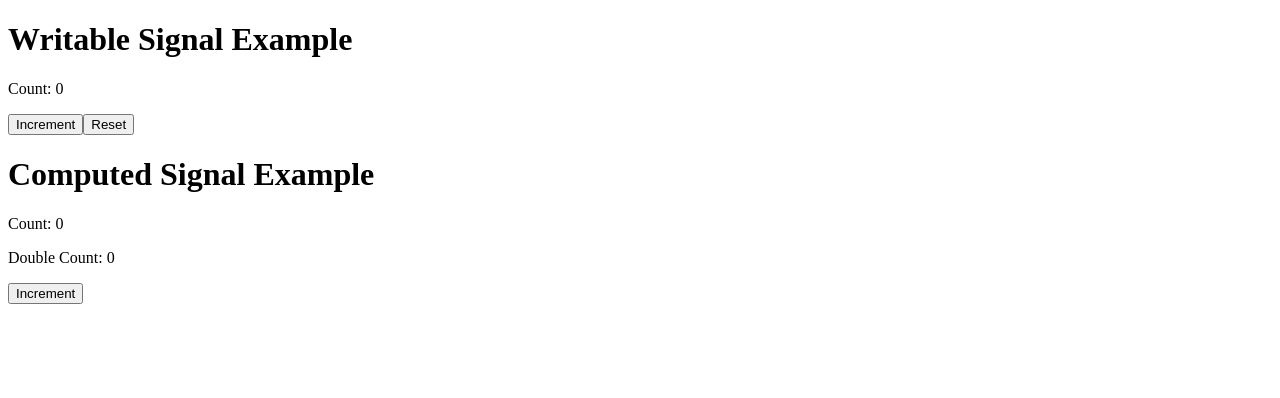
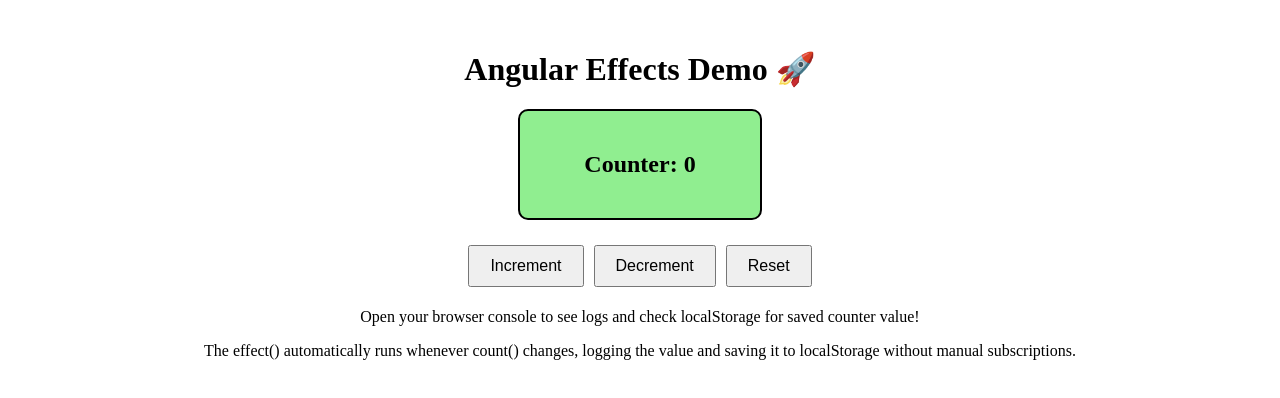
Before and after one commit to mrunalisd/Angular-In-30-Days, an Angular app: page / in a window 1280 px wide. Shown: the top 398 px of the page. Built offline with nearby package versions, Linux system fonts and the light colour scheme.

Commit message:
Effects in angualr

```diff
--- a/src/app/app.component.html
+++ b/src/app/app.component.html
@@ -1,7 +1,10 @@
 <!--
 <app-event></app-event>
 
--->
+
 <app-writablesignals></app-writablesignals>
 <br>
 <app-computedsignals></app-computedsignals>
+-->
+
+<app-effect-angular></app-effect-angular>
--- a/src/app/app.component.ts
+++ b/src/app/app.component.ts
@@ -6,10 +6,11 @@
 import { Flowcontrol } from './flowcontrol/flowcontrol';
 import { Writablesignals } from "./writablesignals/writablesignals";
 import { Computedsignals } from "./computedsignals/computedsignals";
+import { EffectAngular } from "./effect-angular/effect-angular";
 
 @Component({
   selector: 'app-root',
-  imports: [RouterOutlet,Writablesignals, Computedsignals],
+  imports: [RouterOutlet, Writablesignals, Computedsignals, EffectAngular],
   templateUrl: './app.component.html',
   styleUrl: './app.component.css',
   standalone: true
--- /dev/null
+++ b/src/app/effect-angular/effect-angular.css
@@ -0,0 +1,19 @@
+.container {
+  text-align: center;
+  margin-top: 50px;
+}
+
+.counter-box {
+  width: 200px;
+  margin: 20px auto;
+  padding: 20px;
+  border: 2px solid black;
+  border-radius: 10px;
+  transition: background-color 0.3s ease-in-out;
+}
+
+.buttons button {
+  margin: 5px;
+  padding: 10px 20px;
+  font-size: 16px;
+}
--- /dev/null
+++ b/src/app/effect-angular/effect-angular.html
@@ -0,0 +1,16 @@
+<div class="container">
+  <h1>Angular Effects Demo 🚀</h1>
+
+  <div id="counter-box" class="counter-box">
+    <h2>Counter: {{ counter() }}</h2>
+  </div>
+
+  <div class="buttons">
+    <button (click)="increment()">Increment</button>
+    <button (click)="decrement()">Decrement</button>
+    <button (click)="reset()">Reset</button>
+  </div>
+
+  <p>Open your browser console to see logs and check localStorage for saved counter value!</p>
+  <p>The effect() automatically runs whenever count() changes, logging the value and saving it to localStorage without manual subscriptions.</p>
+</div>
--- /dev/null
+++ b/src/app/effect-angular/effect-angular.ts
@@ -0,0 +1,46 @@
+import { Component, effect,signal } from '@angular/core';
+
+@Component({
+  selector: 'app-effect-angular',
+  imports: [],
+  templateUrl: './effect-angular.html',
+  styleUrl: './effect-angular.css'
+})
+export class EffectAngular {
+     counter = signal(0);
+
+  constructor() {
+    // Effect 1: Log whenever counter changes
+    effect(() => {
+      console.log(`Counter changed to: ${this.counter()}`);
+    });
+
+    // Effect 2: Sync counter value with localStorage
+    effect(() => {
+      localStorage.setItem('counterValue', this.counter().toString());
+    });
+
+    // Effect 3: Custom DOM behavior (just to show effect usage)
+    effect(() => {
+      const el = document.getElementById('counter-box');
+      if (el) {
+        el.style.backgroundColor = this.counter() % 2 === 0 ? 'lightgreen' : 'lightcoral';
+      }
+    });
+  }
+
+  // Method to increment counter
+  increment() {
+    this.counter.update(value => value + 1);
+  }
+
+  // Method to decrement counter
+  decrement() {
+    this.counter.update(value => value - 1);
+  }
+
+  // Method to reset counter
+  reset() {
+    this.counter.set(0);
+  }
+}
```
Also changed, not shown: 1 other file (tests, documents, lock files or other folders).
